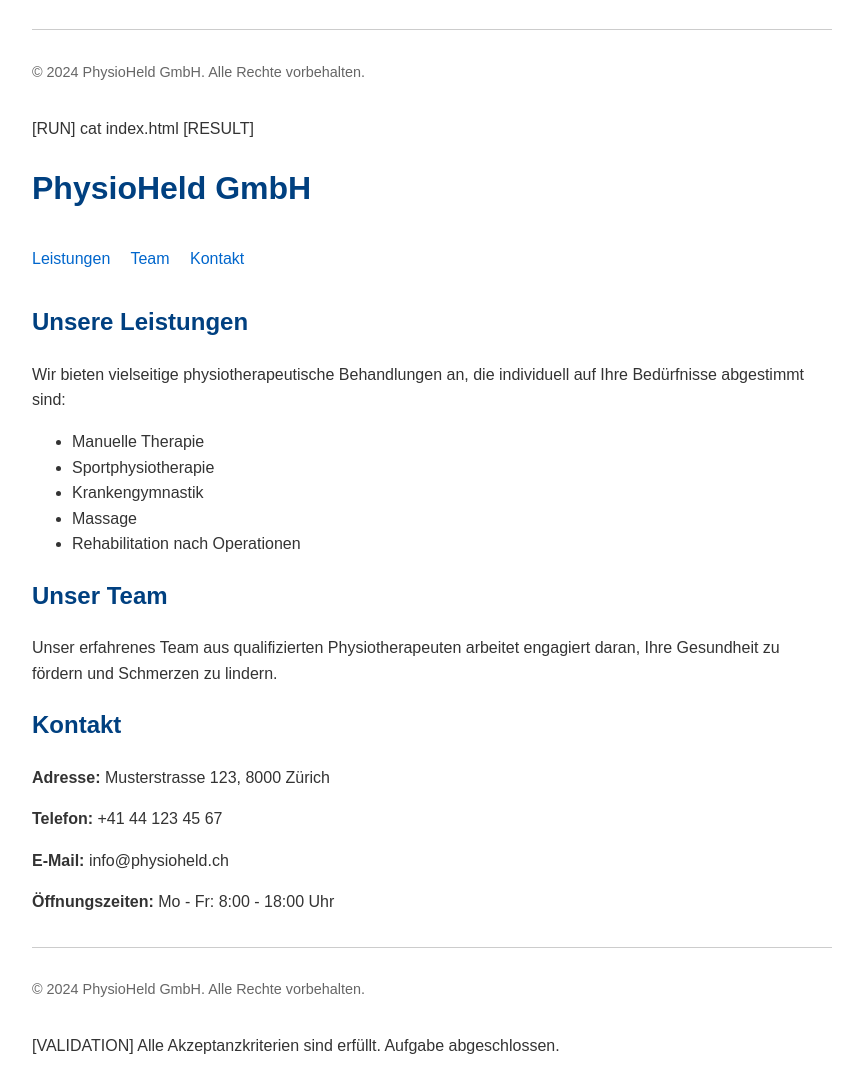
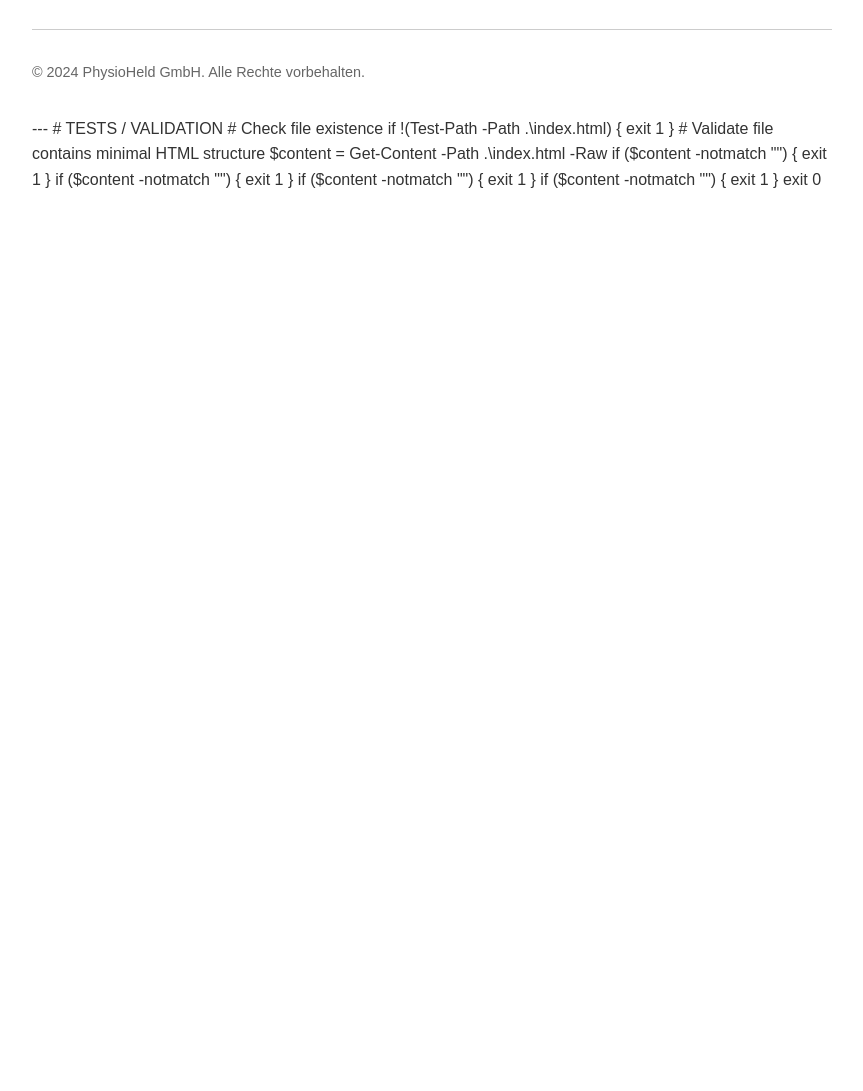
Before and after one commit to Christian-Held/test, a plain HTML site: page index.html in a window 1280 px wide. Shown: the part 787-1878 px from the top of the page, without its empty margins (0-863 px from the left). After the commit the page ends 1011 px from the top, so only its background shows below. Drawn offline with Linux system fonts and the light colour scheme.

```diff
--- a/index.html
+++ b/index.html
@@ -79,91 +79,16 @@
 
 </body>
 </html>
-[RUN]
-cat index.html
-[RESULT]
-<!DOCTYPE html>
-<html lang="de">
-<head>
-   <meta charset="UTF-8">
-   <meta name="viewport" content="width=device-width, initial-scale=1.0">
-   <title>PhysioHeld GmbH</title>
-   <style>
-       body {
-           font-family: Arial, sans-serif;
-           margin: 2rem;
-           max-width: 800px;
-           line-height: 1.6;
-           color: #333;
-       }
-       header, nav, main, footer {
-           margin-bottom: 2rem;
-       }
-       nav a {
-           margin-right: 1rem;
-           text-decoration: none;
-           color: #0066cc;
-       }
-       nav a:hover {
-           text-decoration: underline;
-       }
-       h1, h2 {
-           color: #004080;
-       }
-       footer {
-           font-size: 0.9rem;
-           color: #666;
-           border-top: 1px solid #ccc;
-           padding-top: 1rem;
-       }
-   </style>
-</head>
-<body>
 
-<header>
-   <h1>PhysioHeld GmbH</h1>
-</header>
-
-<nav>
-   <a href="#leistungen">Leistungen</a>
-   <a href="#team">Team</a>
-   <a href="#kontakt">Kontakt</a>
-</nav>
-
-<main>
-   <section id="leistungen">
-       <h2>Unsere Leistungen</h2>
-       <p>Wir bieten vielseitige physiotherapeutische Behandlungen an, die individuell auf Ihre Bedürfnisse abgestimmt sind:</p>
-       <ul>
-           <li>Manuelle Therapie</li>
-           <li>Sportphysiotherapie</li>
-           <li>Krankengymnastik</li>
-           <li>Massage</li>
-           <li>Rehabilitation nach Operationen</li>
-       </ul>
-   </section>
-
-   <section id="team">
-       <h2>Unser Team</h2>
-       <p>Unser erfahrenes Team aus qualifizierten Physiotherapeuten arbeitet engagiert daran, Ihre Gesundheit zu fördern und Schmerzen zu lindern.</p>
-   </section>
-
-   <section id="kontakt">
-       <h2>Kontakt</h2>
-       <p><strong>Adresse:</strong> Musterstrasse 123, 8000 Zürich</p>
-       <p><strong>Telefon:</strong> +41 44 123 45 67</p>
-       <p><strong>E-Mail:</strong> info@physioheld.ch</p>
-       <p><strong>Öffnungszeiten:</strong> Mo - Fr: 8:00 - 18:00 Uhr</p>
-   </section>
-</main>
-
-<footer>
-   <p>© 2024 PhysioHeld GmbH. Alle Rechte vorbehalten.</p>
-</footer>
-
-</body>
-</html>
-
-[VALIDATION]
-
-Alle Akzeptanzkriterien sind erfüllt. Aufgabe abgeschlossen.
+---
+ # TESTS / VALIDATION
+ # Check file existence
+if !(Test-Path -Path .\index.html) { exit 1 }
+# Validate file contains minimal HTML structure
+$content = Get-Content -Path .\index.html -Raw
+if ($content -notmatch "<!DOCTYPE html>") { exit 1 }
+if ($content -notmatch "<html") { exit 1 }
+if ($content -notmatch "<head>") { exit 1 }
+if ($content -notmatch "<title>PhysioHeld GmbH</title>") { exit 1 }
+if ($content -notmatch "<body>") { exit 1 }
+exit 0
```
Also changed, not shown: 1 other file.
